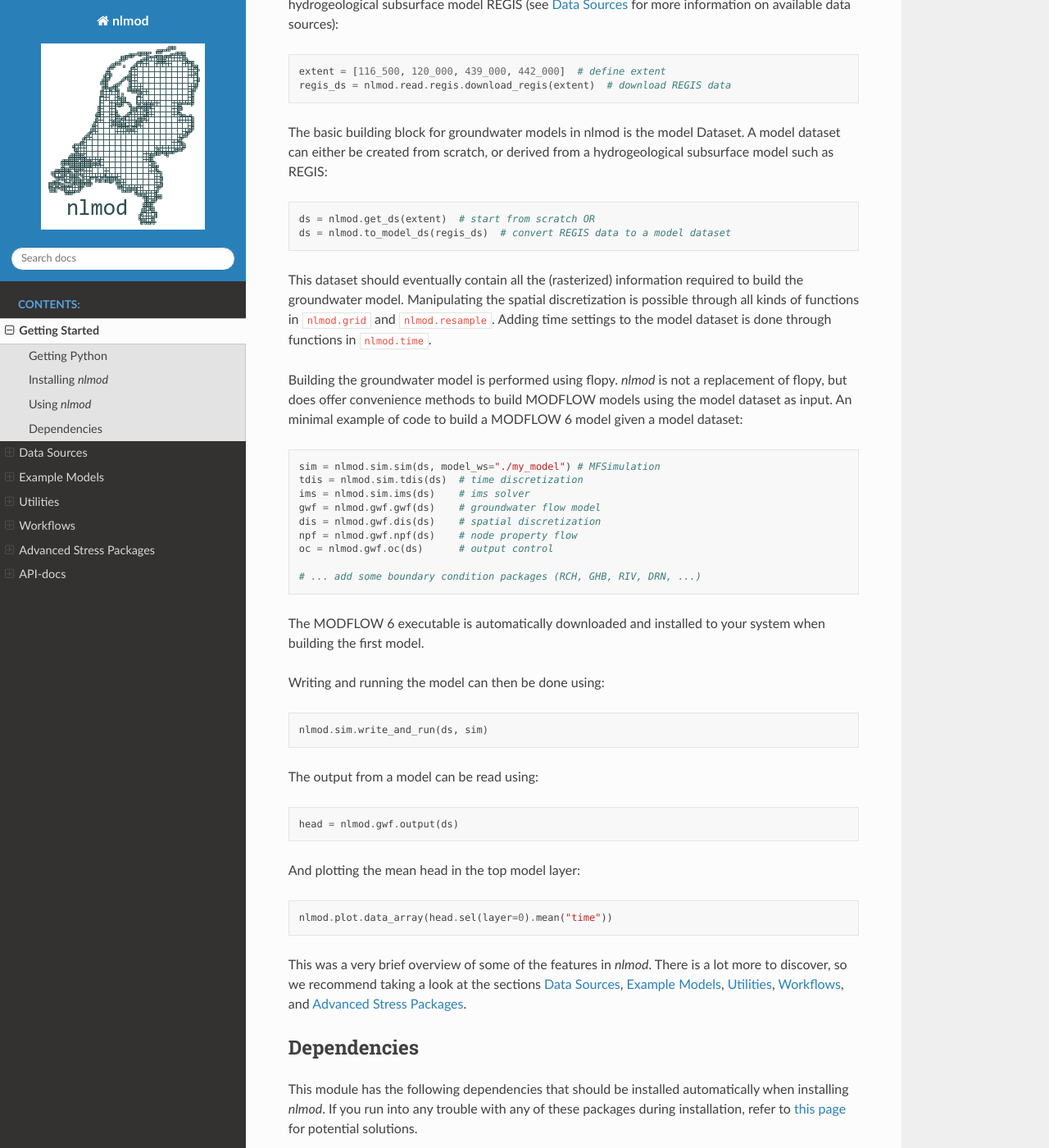
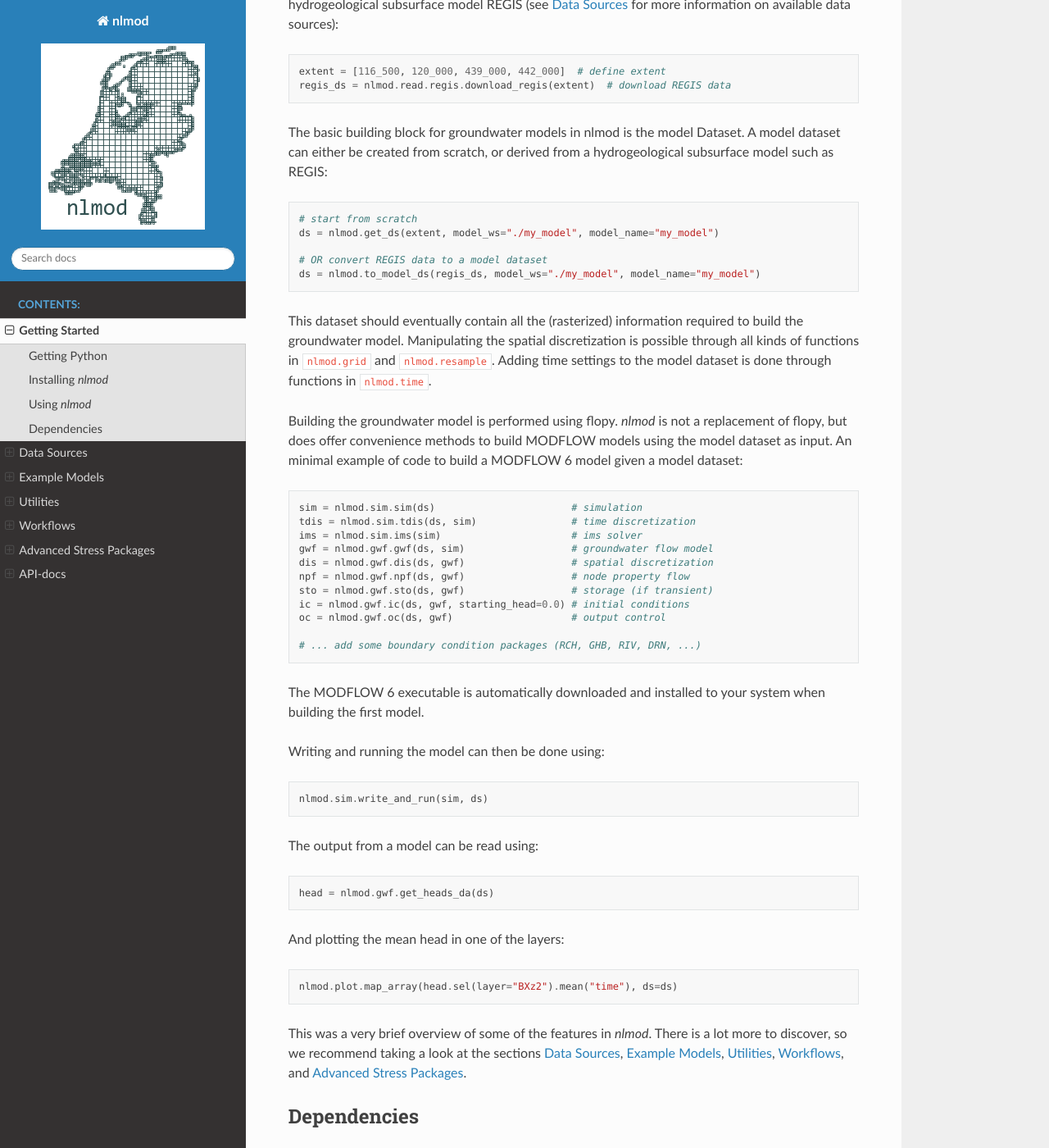
Before and after one commit to gwmod/nlmod, a Sphinx documentation site: the page built from docs/getting_started.rst, in a window 1280 px wide and 1400 px high, scrolled down 804 px. Shown: the whole window at 82% size. Built offline with Sphinx 7.4.7 and the Read the Docs theme 3.1.0, drawn with Linux system fonts in a browser that asks for light colours.

Commit message:
Multiple fixes, updated getting_started

```diff
--- a/docs/getting_started.rst
+++ b/docs/getting_started.rst
@@ -38,8 +38,11 @@ The basic building block for groundwater models in nlmod is the model Dataset.
 A model dataset can either be created from scratch, or derived from a
 hydrogeological subsurface model such as REGIS::
 
-    ds = nlmod.get_ds(extent)  # start from scratch OR
-    ds = nlmod.to_model_ds(regis_ds)  # convert REGIS data to a model dataset
+    # start from scratch
+    ds = nlmod.get_ds(extent, model_ws="./my_model", model_name="my_model")
+
+    # OR convert REGIS data to a model dataset
+    ds = nlmod.to_model_ds(regis_ds, model_ws="./my_model", model_name="my_model")
 
 This dataset should eventually contain all the (rasterized) information
 required to build the groundwater model. Manipulating the spatial
@@ -52,13 +55,15 @@ replacement of flopy, but does offer convenience methods to build MODFLOW
 models using the model dataset as input. An minimal example of code to build a
 MODFLOW 6 model given a model dataset::
 
-    sim = nlmod.sim.sim(ds, model_ws="./my_model") # MFSimulation
-    tdis = nlmod.sim.tdis(ds)  # time discretization
-    ims = nlmod.sim.ims(ds)    # ims solver
-    gwf = nlmod.gwf.gwf(ds)    # groundwater flow model
-    dis = nlmod.gwf.dis(ds)    # spatial discretization
-    npf = nlmod.gwf.npf(ds)    # node property flow
-    oc = nlmod.gwf.oc(ds)      # output control
+    sim = nlmod.sim.sim(ds)                       # simulation
+    tdis = nlmod.sim.tdis(ds, sim)                # time discretization
+    ims = nlmod.sim.ims(sim)                      # ims solver
+    gwf = nlmod.gwf.gwf(ds, sim)                  # groundwater flow model
+    dis = nlmod.gwf.dis(ds, gwf)                  # spatial discretization
+    npf = nlmod.gwf.npf(ds, gwf)                  # node property flow
+    sto = nlmod.gwf.sto(ds, gwf)                  # storage (if transient)
+    ic = nlmod.gwf.ic(ds, gwf, starting_head=0.0) # initial conditions
+    oc = nlmod.gwf.oc(ds, gwf)                    # output control
 
     # ... add some boundary condition packages (RCH, GHB, RIV, DRN, ...)
 
@@ -67,15 +72,15 @@ when building the first model.
 
 Writing and running the model can then be done using::
 
-    nlmod.sim.write_and_run(ds, sim)
+    nlmod.sim.write_and_run(sim, ds)
 
 The output from a model can be read using::
 
-    head = nlmod.gwf.output(ds)
+    head = nlmod.gwf.get_heads_da(ds)
 
-And plotting the mean head in the top model layer::
+And plotting the mean head in one of the layers::
 
-    nlmod.plot.data_array(head.sel(layer=0).mean("time"))
+    nlmod.plot.map_array(head.sel(layer="BXz2").mean("time"), ds=ds)
 
 This was a very brief overview of some of the features in `nlmod`. There is a lot
 more to discover, so we recommend taking a look at the  sections :ref:`Data Sources`,
```
Also changed, not shown: 3 other files.
